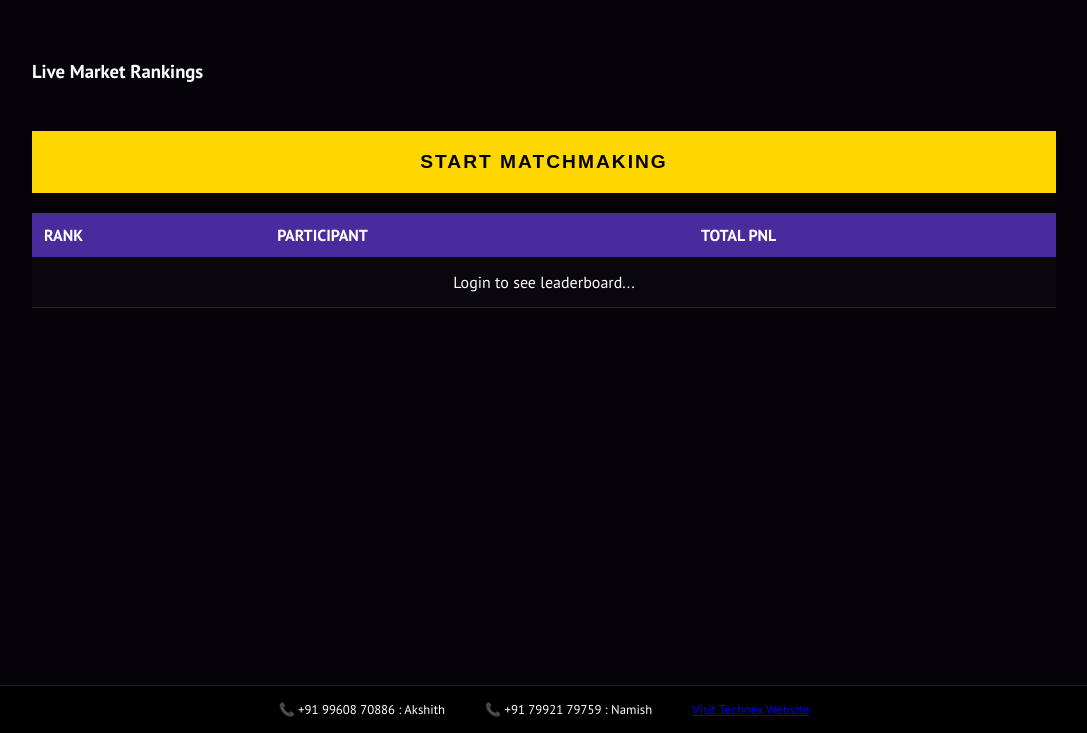
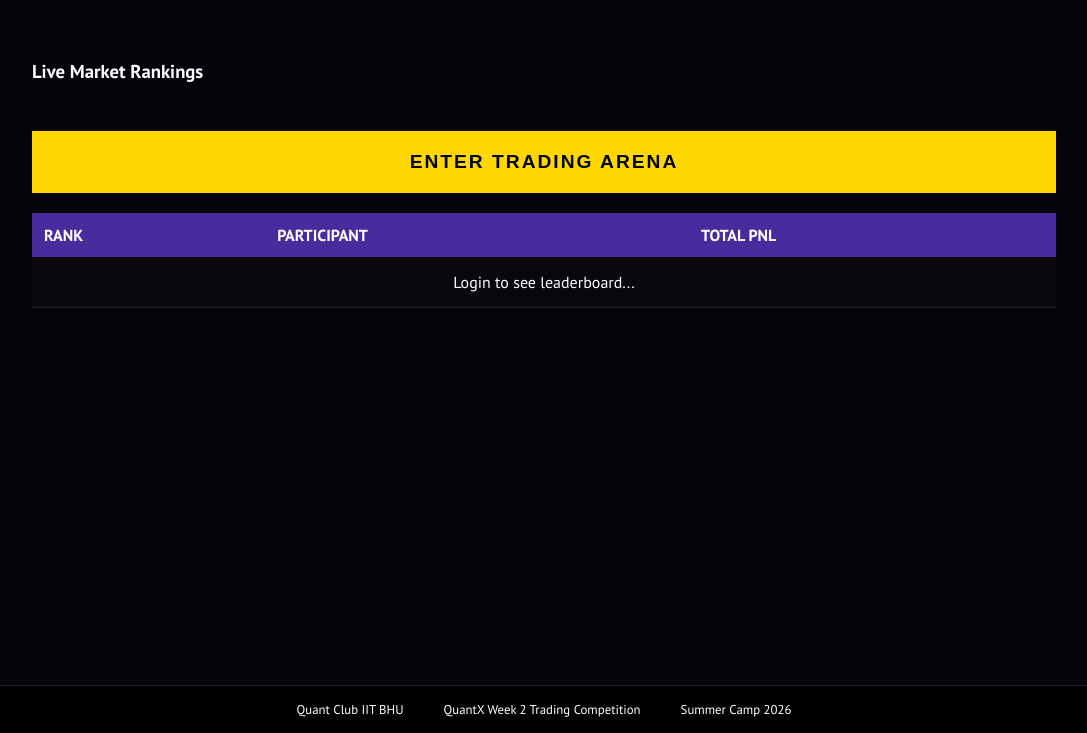
Before and after one commit to aryagiriX1219/marketsmith-repaired, a Django app: page / in a window 1280 px wide. Shown: the part 67-800 px from the top of the page, without its empty margins (96-1183 px from the left). Run offline with Django 5.2, Linux system fonts and the light colour scheme.

Commit message:
Update lobby.html

```diff
--- a/templates/lobby/lobby.html
+++ b/templates/lobby/lobby.html
@@ -24,7 +24,7 @@
     }
 
     .logout-text {
-        color: #fce34d; /* Technex Gold */
+        color: #fbbf24; /* QuantX Gold */
         font-family: 'Lora', serif;
         font-size: 2rem;
         font-weight: bold;
@@ -82,7 +82,7 @@
     }
 
     .profile-table-fixed th {
-        color: #fce34d; /* Technex Gold */
+        color: #fce34d; /* QuantX Gold */
         font-weight: 800; /* Extra bold headers */
         width: 45%;
         letter-spacing: 1px;
@@ -105,7 +105,7 @@
 <body class="lobby-page-bg">
     <header class="cf-header">
         <div class="header-inner">
-            <img src="{% static 'logo.png' %}" alt="Technex" class="header-logo">
+            <img src="{% static 'logo.png' %}" alt="Quant Club IIT BHU" class="header-logo">
             <nav class="cf-tabs">
                 <button class="tab-link active" onclick="switchTab(event, 'leaderboard')">LEADERBOARD</button>
                 <button class="tab-link" onclick="switchTab(event, 'rules')">HOW TO PLAY</button>
@@ -134,7 +134,7 @@
                 <form method="POST" action="{% url 'matchmaking' %}">
                     {% csrf_token %}
                     <button type="submit" class="join-btn">
-                        START MATCHMAKING
+                        ENTER TRADING ARENA
                     </button>
                 </form>
             </div>
@@ -166,7 +166,7 @@
         </section>
 
         <section id="rules" class="tab-pane">
-            <div class="view-header"><h3>Game Protocol</h3></div>
+            <div class="view-header"><h3>QuantX Trading Rules</h3></div>
             <div class="manual-container">
                 <h4>Interface</h4>
                 <ul>
@@ -219,7 +219,7 @@
 
         <section id="profile" class="tab-pane">
     <div class="view-header">
-        <h3 style="text-align: center; width: 100%;">Participant Data</h3>
+        <h3 style="text-align: center; width: 100%;">QuantX Participant Profile</h3>
     </div>
 
     {% if user.is_authenticated %}
@@ -229,7 +229,7 @@
                 <td>{{ user.username }}</td>
             </tr>
             <!-- <tr>
-                <th>TECHNEX ID</th>
+                <th>QuantX ID</th>
                 <td>
                     {% if user.profile.techhnex_id %}
                         {{ user.profile.techhnex_id }}
@@ -252,12 +252,18 @@
     </main>
 
     <footer class="single-line-footer">
-        <span class="footer-item">📞 +91 99608 70886 : Akshith</span>
-            <span class="footer-item">📞 +91 79921 79759 : Namish</span>
-            <a href="https://www.technex.in/" target="_blank" class="footer-link">
-                Visit Technex Website
-            </a>
-    </footer>
+    <span class="footer-item">
+        Quant Club IIT BHU
+    </span>
+
+    <span class="footer-item">
+        QuantX Week 2 Trading Competition
+    </span>
+
+    <span class="footer-item">
+        Summer Camp 2026
+    </span>
+</footer>
 
     <script>
         const gameId = "{{ game_id|default:'' }}";
```
